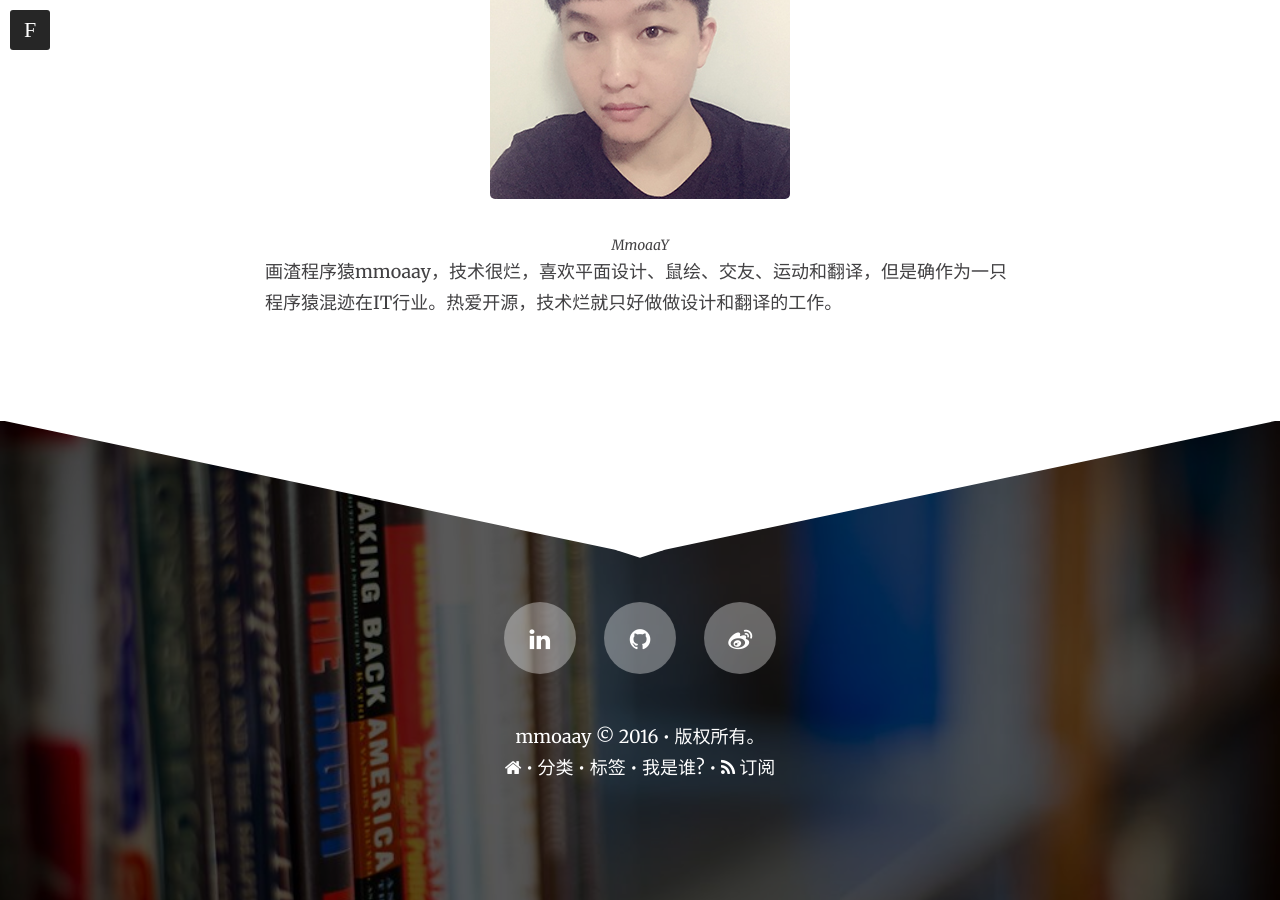
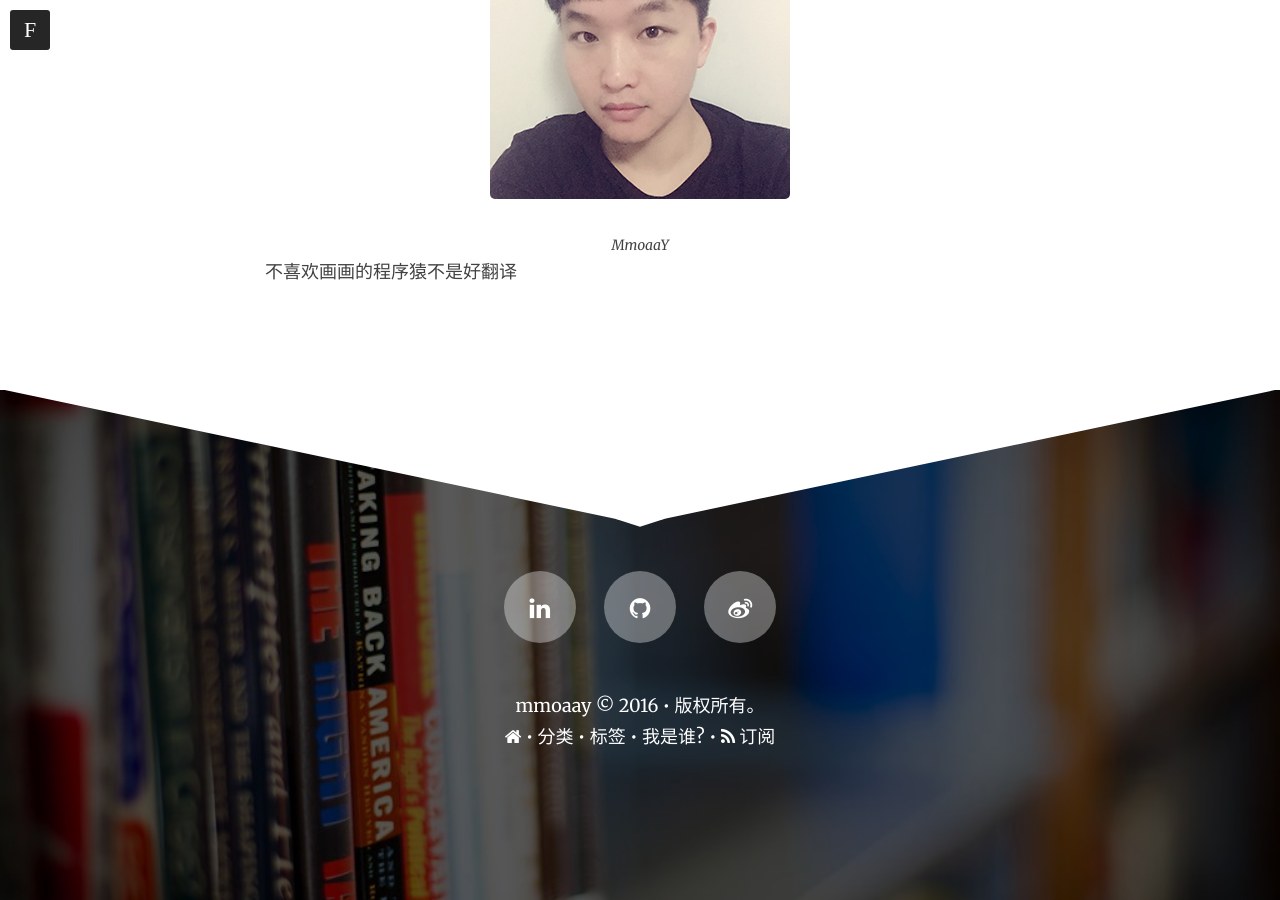
Before and after one commit to mmoaay/mmoaay.github.io, a Jekyll site: the page built from mmoaay.md, in a window 1280 px wide and 900 px high, scrolled down 857 px. Built offline with Jekyll 4.4.1, drawn with Linux system fonts in a browser that asks for light colours; nearby versions of some CDN libraries.

Commit message:
Update mmoaay.md

```diff
--- a/mmoaay.md
+++ b/mmoaay.md
@@ -11,4 +11,4 @@ image:
   <figcaption>MmoaaY</figcaption>
 </figure>
 
-画渣程序猿mmoaay，技术很烂，喜欢平面设计、鼠绘、交友、运动和翻译，但是确作为一只程序猿混迹在IT行业。热爱开源，技术烂就只好做做设计和翻译的工作。
+不喜欢画画的程序猿不是好翻译
```
